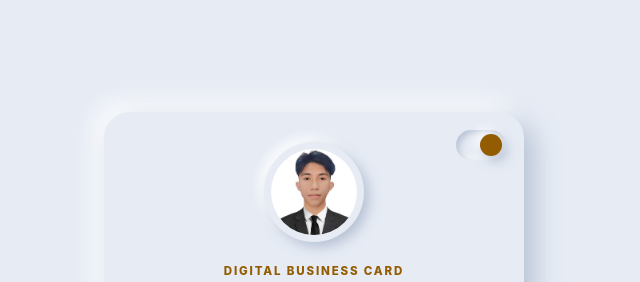
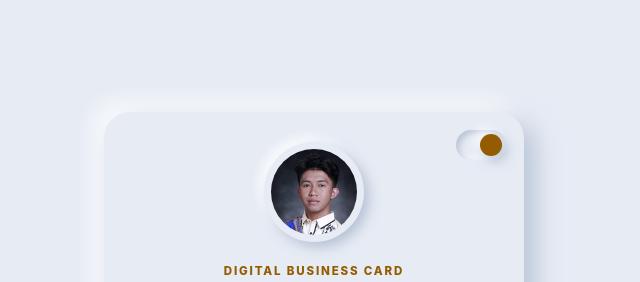
Before and after one commit to jhonwilfreddrio/jhonwilfreddrio, a plain HTML site: page nfc.html in a window 1280 px wide. Shown: the top 282 px of the page, without its empty margins (326-966 px from the left). Drawn offline with Linux system fonts and the light colour scheme.

Commit message:
fix: use About portrait on NFC card

```diff
--- a/nfc.html
+++ b/nfc.html
@@ -278,7 +278,7 @@
     </button>
 
     <div class="portrait-frame">
-      <img src="assets/img/me2.jpg" alt="Portrait of Jhon Wilfred Drio" width="100" height="100" decoding="async" fetchpriority="high">
+      <img src="assets/img/me2-nfc.jpg" alt="Portrait of Jhon Wilfred Drio" width="100" height="100" decoding="async" fetchpriority="high">
     </div>
 
     <p class="eyebrow">Digital business card</p>
```
Also changed, not shown: assets/img/me2-nfc.jpg (added).
